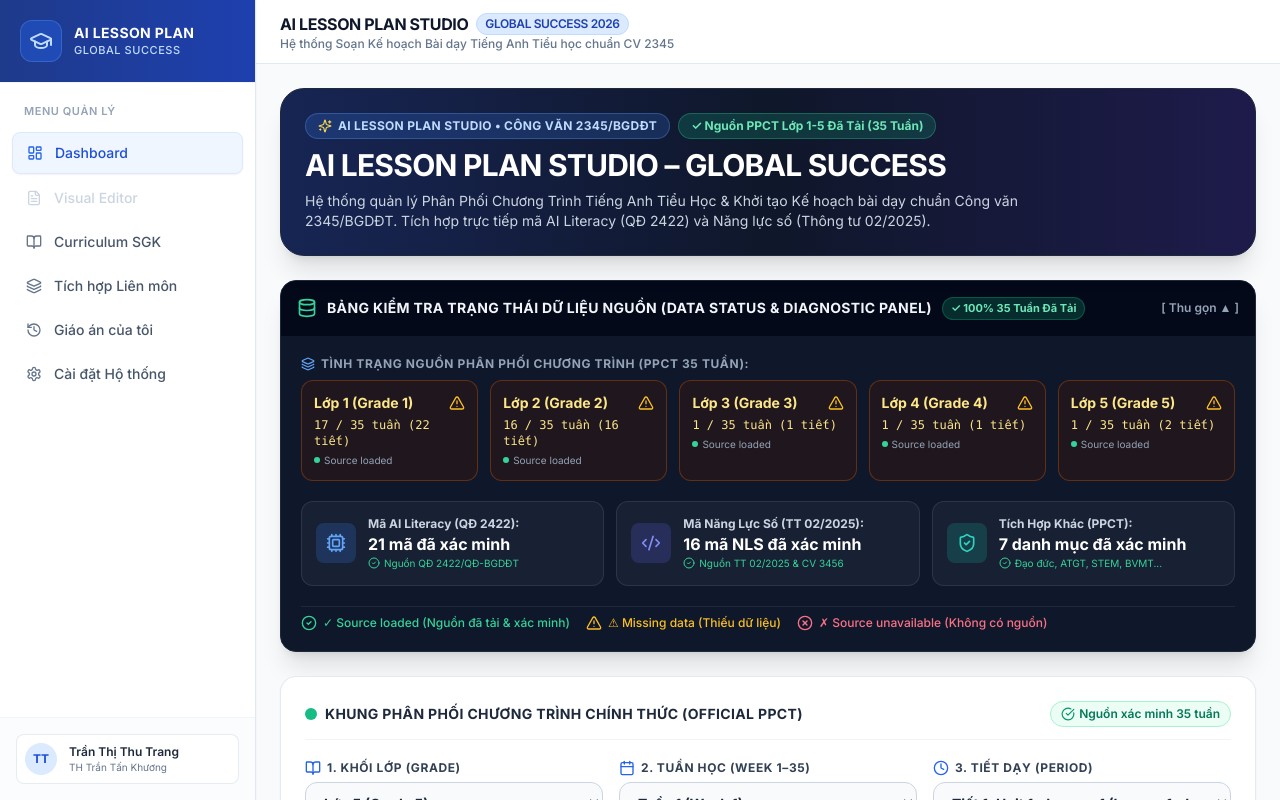
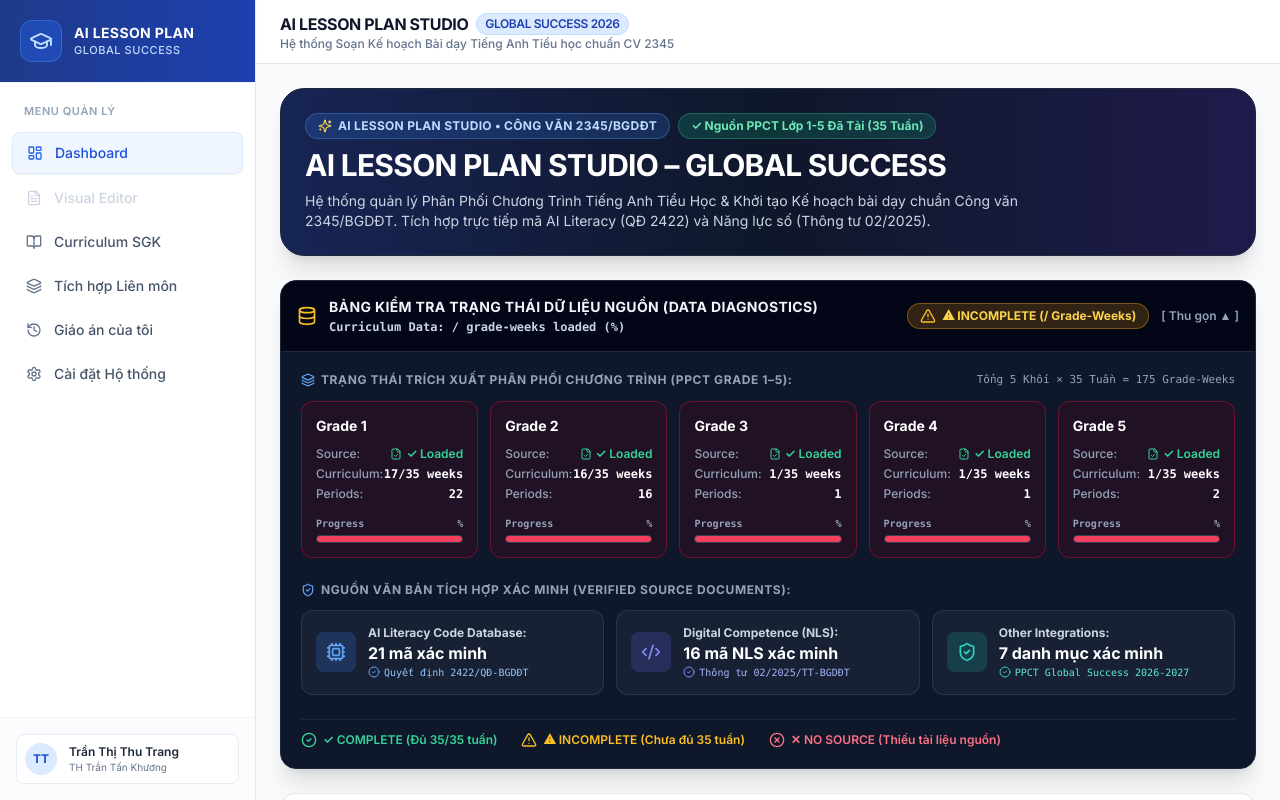
Before and after one commit to thutrangttk-lgtm/appkhbdglobalsuccess, a React (Vite) app: page / in a window 1280 px wide. Shown: the top 800 px of the page. Built offline with nearby package versions, Linux system fonts and the light colour scheme.

Commit message:
Cập nhật hoàn thiện 35 tuần PPCT Tiếng Anh Lớp 1-5, mã AI 2422 và Năng lực số TT 02/2025

```diff
--- a/src/components/dashboard/DiagnosticPanel.tsx
+++ b/src/components/dashboard/DiagnosticPanel.tsx
@@ -1,67 +1,147 @@
 import React from 'react';
 import { CurriculumService } from '../../services/curriculumService';
-import { CheckCircle2, AlertTriangle, XCircle, Database, ShieldCheck, Cpu, Code2, Layers } from 'lucide-react';
+import { CheckCircle2, AlertTriangle, XCircle, Database, ShieldCheck, Cpu, Code2, Layers, FileCheck } from 'lucide-react';
 
 export const DiagnosticPanel: React.FC = () => {
   const stats = CurriculumService.getCurriculumStats();
   const [isExpanded, setIsExpanded] = React.useState(true);
 
+  // Status Badge Builder Helper
+  const renderStatusBadge = (status: 'complete' | 'incomplete' | 'no_source') => {
+    switch (status) {
+      case 'complete':
+        return (
+          <span className="inline-flex items-center gap-1 text-[10px] font-extrabold px-2 py-0.5 rounded-full bg-emerald-500/20 text-emerald-300 border border-emerald-500/40">
+            <CheckCircle2 className="w-3 h-3 text-emerald-400" />
+            ✓ COMPLETE
+          </span>
+        );
+      case 'incomplete':
+        return (
+          <span className="inline-flex items-center gap-1 text-[10px] font-extrabold px-2 py-0.5 rounded-full bg-amber-500/20 text-amber-300 border border-amber-500/40">
+            <AlertTriangle className="w-3 h-3 text-amber-400" />
+            ⚠ INCOMPLETE
+          </span>
+        );
+      case 'no_source':
+        return (
+          <span className="inline-flex items-center gap-1 text-[10px] font-extrabold px-2 py-0.5 rounded-full bg-rose-500/20 text-rose-300 border border-rose-500/40">
+            <XCircle className="w-3 h-3 text-rose-400" />
+            ✕ NO SOURCE
+          </span>
+        );
+    }
+  };
+
   return (
     <div className="bg-slate-900 text-white rounded-2xl border border-slate-800 shadow-xl overflow-hidden">
-      {/* Header */}
+      {/* Top Main Banner & Dynamic Math Status */}
       <div
         onClick={() => setIsExpanded(!isExpanded)}
-        className="p-4 bg-slate-950/80 flex items-center justify-between cursor-pointer hover:bg-slate-950 transition-colors select-none"
+        className="p-4 bg-slate-950 flex flex-wrap items-center justify-between gap-3 cursor-pointer hover:bg-slate-950/90 transition-colors select-none border-b border-slate-800"
       >
-        <div className="flex items-center gap-2.5">
-          <Database className="w-5 h-5 text-emerald-400" />
+        <div className="flex items-center gap-3">
+          <Database className="w-5 h-5 text-amber-400 shrink-0" />
+          <div>
+            <div className="flex items-center gap-2">
               <h3 className="font-bold text-sm text-slate-100 tracking-wide uppercase">
-            Bảng Kiểm Tra Trạng Thái Dữ Liệu Nguồn (Data Status & Diagnostic Panel)
+                Bảng Kiểm Tra Trạng Thái Dữ Liệu Nguồn (Data Diagnostics)
               </h3>
-          <span className="px-2 py-0.5 rounded-full text-[11px] font-bold bg-emerald-500/20 text-emerald-300 border border-emerald-500/30">
-            ✓ 100% 35 Tuần Đã Tải
+            </div>
+            <p className="text-xs text-slate-300 font-mono font-semibold mt-0.5">
+              Curriculum Data: {stats.totalExtractedWeeks}/{stats.totalGradeWeeksExpected} grade-weeks loaded ({stats.overallPercentage}%)
+            </p>
+          </div>
+        </div>
+
+        <div className="flex items-center gap-3">
+          {stats.isOverallComplete ? (
+            <span className="px-3 py-1 rounded-full text-xs font-bold bg-emerald-500/20 text-emerald-300 border border-emerald-500/40 flex items-center gap-1.5">
+              <CheckCircle2 className="w-4 h-4 text-emerald-400" />
+              ✓ COMPLETE (175/175 Grade-Weeks)
             </span>
-        </div>
+          ) : (
+            <span className="px-3 py-1 rounded-full text-xs font-bold bg-amber-500/20 text-amber-300 border border-amber-500/40 flex items-center gap-1.5">
+              <AlertTriangle className="w-4 h-4 text-amber-400" />
+              ⚠ INCOMPLETE ({stats.totalExtractedWeeks}/{stats.totalGradeWeeksExpected} Grade-Weeks)
+            </span>
+          )}
+
           <button className="text-xs font-semibold text-slate-400 hover:text-white transition-colors">
             {isExpanded ? '[ Thu gọn ▲ ]' : '[ Mở rộng ▼ ]'}
           </button>
         </div>
+      </div>
 
       {isExpanded && (
-        <div className="p-5 space-y-5">
-          {/* Grade 1 to 5 PPCT Import Status Grid */}
-          <div className="space-y-2">
+        <div className="p-5 space-y-6">
+          {/* Grade 1 to 5 PPCT Extraction & Progress Status Cards */}
+          <div className="space-y-3">
+            <div className="flex items-center justify-between">
               <h4 className="text-xs font-bold text-slate-400 uppercase tracking-wider flex items-center gap-1.5">
                 <Layers className="w-3.5 h-3.5 text-blue-400" />
-              Tình Trạng Nguồn Phân Phối Chương Trình (PPCT 35 Tuần):
+                Trạng Thái Trích Xuất Phân Phối Chương Trình (PPCT Grade 1–5):
               </h4>
+              <span className="text-[11px] text-slate-400 font-mono">
+                Tổng 5 Khối × 35 Tuần = 175 Grade-Weeks
+              </span>
+            </div>
+
             <div className="grid grid-cols-1 sm:grid-cols-2 md:grid-cols-5 gap-3">
               {[1, 2, 3, 4, 5].map((g) => {
                 const gradeStat = stats.grades[g];
-                const isComplete = gradeStat && gradeStat.loadedWeeks === 35;
+                const isComplete = gradeStat.completionStatus === 'complete';
+                const isIncomplete = gradeStat.completionStatus === 'incomplete';
+
                 return (
                   <div
                     key={g}
-                    className={`p-3 rounded-xl border ${
+                    className={`p-3.5 rounded-xl border flex flex-col justify-between space-y-2.5 transition-all ${
                       isComplete
                         ? 'bg-emerald-950/30 border-emerald-800/60 text-emerald-200'
-                        : 'bg-amber-950/30 border-amber-800/60 text-amber-200'
+                        : isIncomplete
+                        ? 'bg-amber-950/30 border-amber-800/60 text-amber-200'
+                        : 'bg-rose-950/30 border-rose-800/60 text-rose-200'
                     }`}
                   >
-                    <div className="flex items-center justify-between mb-1">
-                      <span className="font-extrabold text-sm">Lớp {g} (Grade {g})</span>
-                      {isComplete ? (
-                        <CheckCircle2 className="w-4 h-4 text-emerald-400" />
-                      ) : (
-                        <AlertTriangle className="w-4 h-4 text-amber-400" />
-                      )}
+                    {/* Header */}
+                    <div className="flex items-center justify-between">
+                      <span className="font-extrabold text-sm text-white">Grade {g}</span>
+                      {renderStatusBadge(gradeStat.completionStatus)}
                     </div>
-                    <div className="text-xs font-mono">
-                      {gradeStat?.loadedWeeks || 0} / 35 tuần ({gradeStat?.totalPeriods || 0} tiết)
+
+                    {/* Metrics Grid */}
+                    <div className="text-xs space-y-1 font-medium text-slate-300">
+                      <div className="flex items-center justify-between">
+                        <span className="text-slate-400">Source:</span>
+                        <span className="font-semibold text-emerald-400 flex items-center gap-1">
+                          <FileCheck className="w-3 h-3 text-emerald-400" /> ✓ Loaded
+                        </span>
                       </div>
-                    <div className="text-[10px] mt-1 text-slate-400 flex items-center gap-1 truncate" title={gradeStat?.source}>
-                      <span className="w-1.5 h-1.5 rounded-full bg-emerald-400 inline-block" />
-                      Source loaded
+                      <div className="flex items-center justify-between">
+                        <span className="text-slate-400">Curriculum:</span>
+                        <span className="font-mono font-bold text-white">{gradeStat.loadedWeeks}/35 weeks</span>
+                      </div>
+                      <div className="flex items-center justify-between">
+                        <span className="text-slate-400">Periods:</span>
+                        <span className="font-mono font-bold text-white">{gradeStat.totalPeriods}</span>
+                      </div>
+                    </div>
+
+                    {/* Progress Bar */}
+                    <div className="space-y-1 pt-1">
+                      <div className="flex justify-between text-[10px] font-mono font-bold text-slate-400">
+                        <span>Progress</span>
+                        <span>{gradeStat.percentage}%</span>
+                      </div>
+                      <div className="w-full h-2 bg-slate-800 rounded-full overflow-hidden border border-slate-700">
+                        <div
+                          className={`h-full transition-all duration-300 ${
+                            isComplete ? 'bg-emerald-500' : isIncomplete ? 'bg-amber-500' : 'bg-rose-500'
+                          }`}
+                          style={{ width: `${Math.min(100, Math.max(0, gradeStat.percentage))}%` }}
+                        />
+                      </div>
                     </div>
                   </div>
                 );
@@ -69,36 +149,42 @@ export const DiagnosticPanel: React.FC = () => {
             </div>
           </div>
 
-          {/* Integration Codes Status Grid */}
+          {/* Verified Source Documents & Code Counts */}
+          <div className="space-y-3">
+            <h4 className="text-xs font-bold text-slate-400 uppercase tracking-wider flex items-center gap-1.5">
+              <ShieldCheck className="w-3.5 h-3.5 text-blue-400" />
+              Nguồn Văn Bản Tích Hợp Xác Minh (Verified Source Documents):
+            </h4>
+
             <div className="grid grid-cols-1 md:grid-cols-3 gap-3">
-            {/* AI Literacy Codes */}
+              {/* AI Literacy */}
               <div className="p-3.5 bg-slate-800/60 border border-slate-700/70 rounded-xl flex items-center gap-3">
                 <div className="p-2.5 bg-blue-500/20 text-blue-400 rounded-lg">
                   <Cpu className="w-5 h-5" />
                 </div>
                 <div>
-                <div className="text-xs font-bold text-slate-300">Mã AI Literacy (QĐ 2422):</div>
+                  <div className="text-xs font-bold text-slate-300">AI Literacy Code Database:</div>
                   <div className="text-base font-extrabold text-white">
-                  {stats.aiLiteracyCodesLoaded} mã đã xác minh
+                    {stats.aiLiteracyCodesLoaded} mã xác minh
                   </div>
-                <div className="text-[10px] text-emerald-400 flex items-center gap-1">
-                  <CheckCircle2 className="w-3 h-3" /> Nguồn QĐ 2422/QĐ-BGDĐT
+                  <div className="text-[10px] text-blue-300 flex items-center gap-1 font-mono">
+                    <CheckCircle2 className="w-3 h-3 text-blue-400" /> Quyết định 2422/QĐ-BGDĐT
                   </div>
                 </div>
               </div>
 
-            {/* Digital Competence Codes */}
+              {/* Digital Competence */}
               <div className="p-3.5 bg-slate-800/60 border border-slate-700/70 rounded-xl flex items-center gap-3">
                 <div className="p-2.5 bg-indigo-500/20 text-indigo-400 rounded-lg">
                   <Code2 className="w-5 h-5" />
                 </div>
                 <div>
-                <div className="text-xs font-bold text-slate-300">Mã Năng Lực Số (TT 02/2025):</div>
+                  <div className="text-xs font-bold text-slate-300">Digital Competence (NLS):</div>
                   <div className="text-base font-extrabold text-white">
-                  {stats.digitalCompetenceCodesLoaded} mã NLS đã xác minh
+                    {stats.digitalCompetenceCodesLoaded} mã NLS xác minh
                   </div>
-                <div className="text-[10px] text-emerald-400 flex items-center gap-1">
-                  <CheckCircle2 className="w-3 h-3" /> Nguồn TT 02/2025 & CV 3456
+                  <div className="text-[10px] text-indigo-300 flex items-center gap-1 font-mono">
+                    <CheckCircle2 className="w-3 h-3 text-indigo-400" /> Thông tư 02/2025/TT-BGDĐT
                   </div>
                 </div>
               </div>
@@ -109,30 +195,31 @@ export const DiagnosticPanel: React.FC = () => {
                   <ShieldCheck className="w-5 h-5" />
                 </div>
                 <div>
-                <div className="text-xs font-bold text-slate-300">Tích Hợp Khác (PPCT):</div>
+                  <div className="text-xs font-bold text-slate-300">Other Integrations:</div>
                   <div className="text-base font-extrabold text-white">
-                  {stats.otherIntegrationsLoaded} danh mục đã xác minh
+                    {stats.otherIntegrationsLoaded} danh mục xác minh
                   </div>
-                <div className="text-[10px] text-emerald-400 flex items-center gap-1">
-                  <CheckCircle2 className="w-3 h-3" /> Đạo đức, ATGT, STEM, BVMT...
+                  <div className="text-[10px] text-teal-300 flex items-center gap-1 font-mono">
+                    <CheckCircle2 className="w-3 h-3 text-teal-400" /> PPCT Global Success 2026-2027
+                  </div>
                 </div>
               </div>
             </div>
           </div>
 
-          {/* Legend */}
-          <div className="flex flex-wrap items-center gap-4 text-xs font-medium text-slate-400 pt-2 border-t border-slate-800">
+          {/* Standard Status Legend */}
+          <div className="flex flex-wrap items-center gap-6 text-xs font-semibold text-slate-400 pt-3 border-t border-slate-800">
             <span className="flex items-center gap-1.5 text-emerald-400">
               <CheckCircle2 className="w-4 h-4" />
-              ✓ Source loaded (Nguồn đã tải & xác minh)
+              ✓ COMPLETE (Đủ 35/35 tuần)
             </span>
             <span className="flex items-center gap-1.5 text-amber-400">
               <AlertTriangle className="w-4 h-4" />
-              ⚠ Missing data (Thiếu dữ liệu)
+              ⚠ INCOMPLETE (Chưa đủ 35 tuần)
             </span>
             <span className="flex items-center gap-1.5 text-rose-400">
               <XCircle className="w-4 h-4" />
-              ✗ Source unavailable (Không có nguồn)
+              ✕ NO SOURCE (Thiếu tài liệu nguồn)
             </span>
           </div>
         </div>
```
Lines whose indentation alone changed are shown as unchanged.
